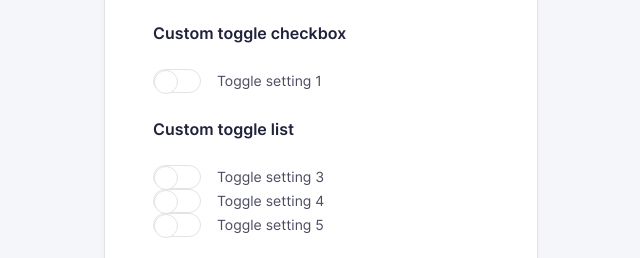
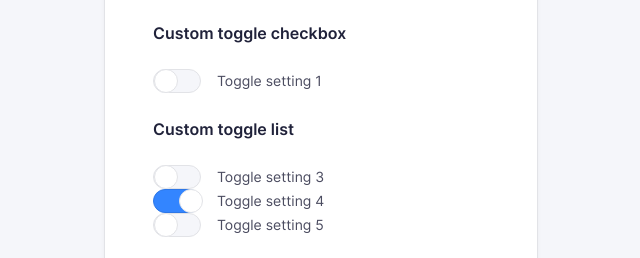
Before and after one commit to nmct-create3/custom-input-design-BasH137, a plain HTML site: page inputs.html in a window 1280 px wide. Shown: the part 411-669 px from the top of the page, 319-959 px from the left. Drawn offline with Linux system fonts and the light colour scheme.

Commit message:
Add custom toggle

```diff
--- a/css/screen.css
+++ b/css/screen.css
@@ -49,6 +49,7 @@
 
     /* transitions */
     --global-transitionTiming-alpha: .1s ease-out;
+    --global-transitionTiming-alpha-3: .3s ease-out;
     --global-transition: all 500ms cubic-bezier(0.250, 0.250, 0.750, 0.750);
 
     /* Baseline settings */
@@ -76,7 +77,9 @@
     --global-input-borderColor: #E2E3E7;
     --global-input-hover-borderColor: #81ADF0;
     --global-input-focus-borderColor: #3385FF;
-    --global-input-symbol: #3385FF;
+    --global-input-symbol: var(--global-input-focus-borderColor);
+    --global-chk-background-color: var(--global-input-focus-borderColor);
+    --global-chk-checked-border-color: #2E77E6;
 }
 
 @media (prefers-color-scheme:dark){
@@ -696,6 +699,7 @@ margin-bottom: 1.5rem;
     border: var(--global-input-borderColor) solid var(--global-borderWidth);
     border-radius: .9375rem;
     margin-right: 1rem;
+    background-color: #F5F6FA;
 }
 
 .c-custom-toggle__fake-input::after{
@@ -704,14 +708,30 @@ margin-bottom: 1.5rem;
     display: block;
     width: 22px;
     height: 22px;
-    background-color: white;
+    background-color: #FFFFFF;
     box-shadow: #20223a;
     box-sizing: content-box;
     border: var(--global-input-borderColor) solid 1px;
-    /* margin-top: -3px; */
+    margin-top: -1px;
     border-radius: 100%;
-    transition: all var(--transition-alpha);
+    transition: all var(--global-transitionTiming-alpha-3);
+    transform: translateX(0);
 }
+
+input:checked + label.c-custom-toggle .c-custom-toggle__fake-input,
+input:checked + label.c-custom-toggle .c-custom-toggle__fake-input::after {
+    transition: all var(--global-transitionTiming-alpha-3);
+}
+
+input:checked + label.c-custom-toggle .c-custom-toggle__fake-input{
+    background-color: var(--global-chk-background-color);
+    border-color: var(--global-chk-checked-border-color);
+}
+
+input:checked + label.c-custom-toggle .c-custom-toggle__fake-input::after{
+    transform: translateX(25px);
+}
+
 
 .c-custom-toggle{
     display: flex;
```
